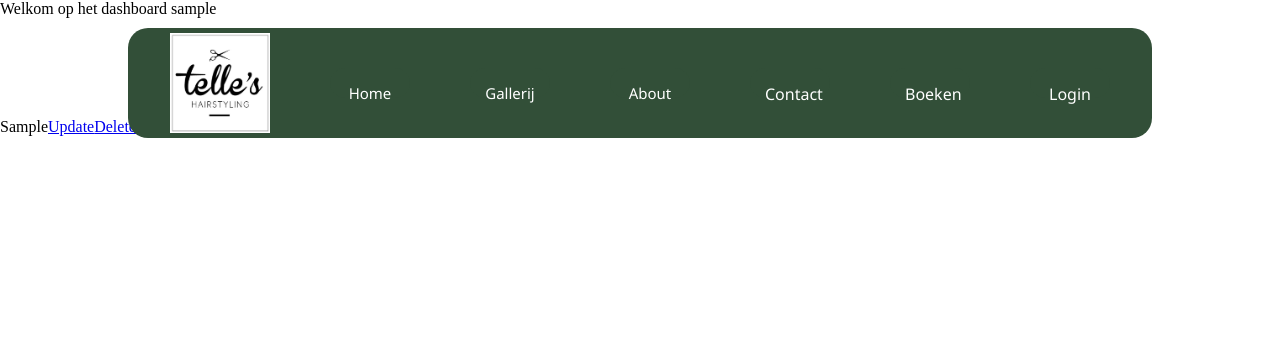
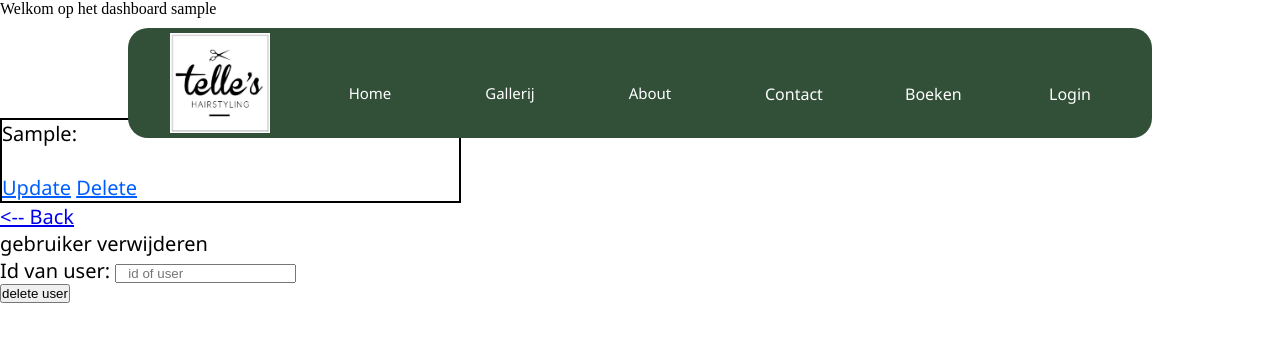
Before and after one commit to Renspeters/Telleshairstyling.github.io, a PHP site: page /dashboard.php in a window 1280 px wide. Shown: the top 342 px of the page. Run offline with PHP 8.4, Linux system fonts and the light colour scheme; the visitor is signed in with stand-in values (Sample User, id 1); tables that the repository leaves empty or names only in its code hold one stand-in row (values such as "Sample post"); some libraries are stand-ins or nearby versions.

Commit message:
hand in Update

```diff
--- a/CSS/index.css
+++ b/CSS/index.css
@@ -298,7 +298,7 @@
     align-items: center;
 }
 .block9{
-    height: 2700px;
+    height: auto;
     width: 80%;
     background-color: #a5a5a5;
     margin-top: 150px;
@@ -499,7 +499,7 @@
     margin-top: 0px;
     border-radius: 150px 150px 150px 150px;
     transition: 1s;
-    background-image: url();
+    background-image: url(../images/salon.webp);
     background-size: cover;
 }
 .cirkel5:hover{
@@ -669,6 +669,49 @@
     align-items: center;
 }
 .footernav{
+    height: 55px;
+    width: 90%;
+    background-color: #324f3800;
+    font-family:  "Noto Sans", sans-serif;
+    display: flex;
+    flex-direction: row;
+    justify-content: space-around;
+    color: #fff;
+    align-items: center;
+}
+
+.space{
+    color: transparent;
+}
+
+.update{
+    font-size: 20px;
+    text-decoration: none;
+    font-family:  "Noto Sans", sans-serif;
+    color: #000000;
+
+}
+.button-list{
+    color: #005eff;
+    font-family:  "Noto Sans", sans-serif;
+    text-decoration: underline;
+}
+
+.list-items{
+    border:  2px solid black;
+    width: 40%;
+
+}
+.footer1{
+    height: 55px;
+    width: 100%;
+    background-color: #324F38;
+    margin-top: 10px;
+    display: flex;
+    justify-content: center;
+    align-items: center;
+}
+.footernav1{
     height: 55px;
     width: 90%;
     background-color: #324f3800;
--- a/booking.php
+++ b/booking.php
@@ -49,8 +49,8 @@
     </div>
 
     <div class="line2"></div>
-    <div class="footer">
-        <div class="footernav">
+    <div class="footer1">
+        <div class="footernav1">
             <h4>©2024 - telleshairstyling</h4>
             <div class="socials">
                 <div class="insta">
--- a/dashboard.php
+++ b/dashboard.php
@@ -41,19 +41,36 @@ include 'conn.php';
         </div>
     </div>
     <div class="update">
-    <?php
+
+   <?php
     // $stmt = $connection->prepare("SELECT * FROM booking2");
     // $stmt->execute();
     // $data = $stmt->fetch();
 
     foreach ($data as $row){
-        echo $row['behandeling'];
-        echo "<a href='product_update.php?id=".$row['id']."'>Update</a>";
-        echo "<a href='product_delete.php?id=".$row['id']."'>Delete</a>";
+        echo "<div class='list-items'>";
+        echo "<a class='update' href=''>" . $row['behandeling']. ': ' . "</a>";
+        echo "<br>";
+        echo "<br>";
+        echo "<a class='button-list' href='product_update.php?id=".$row['id']."'>Update</a>";
+        echo "<a class='space' >    </a>";
+        echo "<a class='button-list' href='product_delete.php?id=".$row['id']."'>Delete</a>";
+        echo "</div>";
     }
-
-
     ?>
+    <form class='register_form' action='user_delete_logic.php' name='user_delete_logic'method="POST">
+            <div class="back-sh">
+                <a href="/index.php" class="backi"><-- Back</a>
+            </div>
+            <label>gebruiker verwijderen</label>
+                <div class="row55">
+                    <label>Id van user: </label>
+                    <input type="text" name="id_user"placeholder="   id of user" required>
+                </div>
+                <div class="row55">
+                    <input type="submit" value='delete user' class="button-log"/>
+                </div>
+            </form>
 </div>
 </body>
 </html>
--- a/user_delete_logic.php
+++ b/user_delete_logic.php
@@ -8,8 +8,9 @@ $userid = $_POST["id_user"];
 
 
 $stmt = $connection->prepare("DELETE  FROM users WHERE id=:userid");
-$stmt = ->bindParam(":userid", $userid);
+$stmt->bindParam(":userid", $userid);
 $stmt->execute();
 
 
 header('Location: dashboard.php')
+?>
```
Also changed, not shown: user_delete.php (added, +30 -0 lines), contact.php (line endings or trailing spaces).
